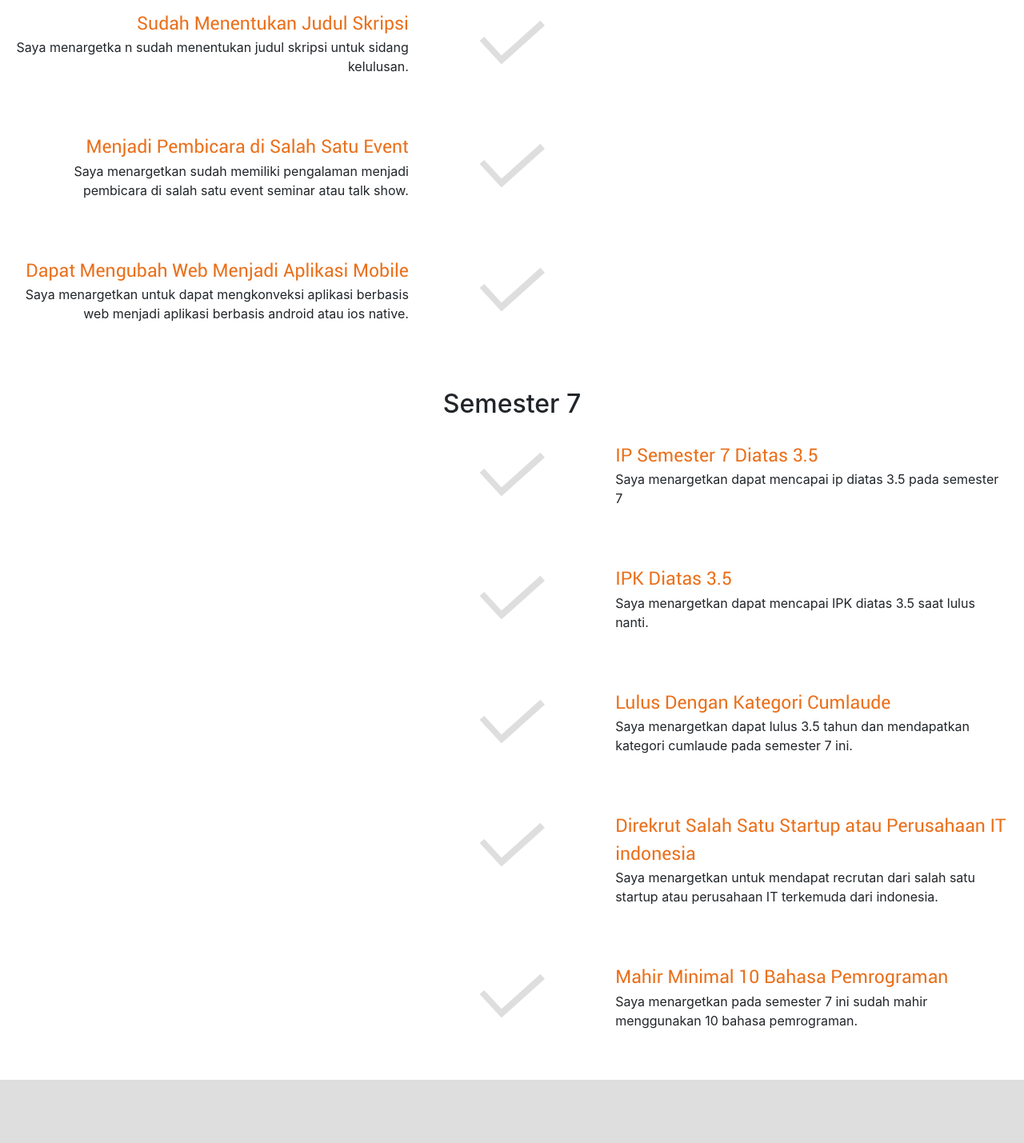
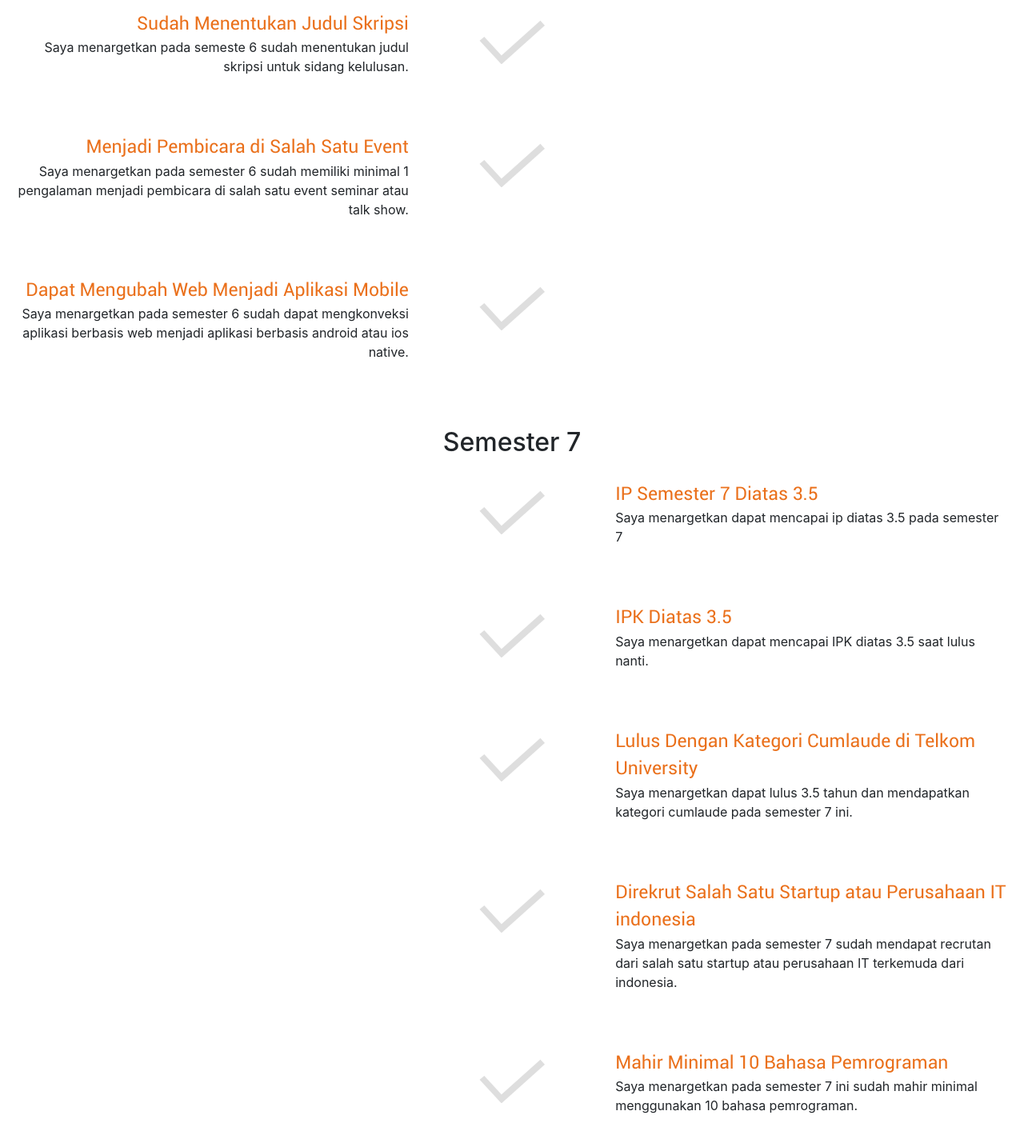
Before and after one commit to erzagoalsetting/erzagoalsetting.github.io, a plain HTML site: page 2020.html in a window 1280 px wide. Shown: the part 455-1884 px from the top of the page at 80% size. Drawn offline with Linux system fonts and the light colour scheme; a web font is replaced by a local one.

Commit message:
Update 2020.html

```diff
--- a/2020.html
+++ b/2020.html
@@ -66,7 +66,7 @@
 		    					Sudah Menentukan Judul Skripsi
 		    				</li>
 		    				<p>
-		    					Saya menargetka		n sudah menentukan judul skripsi untuk sidang kelulusan.
+		    					Saya menargetkan pada semeste 6 sudah menentukan judul skripsi untuk sidang kelulusan.
 		    				</p>
 		    			</ul>
 	    			</div>
@@ -86,7 +86,7 @@
 		    					Menjadi Pembicara di Salah Satu Event
 		    				</li>
 		    				<p>
-		    					Saya menargetkan sudah memiliki pengalaman menjadi pembicara di salah satu event seminar atau talk show.
+		    					Saya menargetkan pada semester 6 sudah memiliki minimal 1 pengalaman menjadi pembicara di salah satu event seminar atau talk show.
 		    				</p>
 		    			</ul>
 	    			</div>
@@ -106,7 +106,7 @@
 		    					Dapat Mengubah Web Menjadi Aplikasi Mobile
 		    				</li>
 		    				<p>
-		    					Saya menargetkan untuk dapat mengkonveksi aplikasi berbasis web menjadi aplikasi berbasis android atau ios native.
+		    					Saya menargetkan pada semester 6 sudah dapat mengkonveksi aplikasi berbasis web menjadi aplikasi berbasis android atau ios native.
 		    				</p>
 		    			</ul>
 	    			</div>
@@ -173,7 +173,7 @@
 	   		 		<div class="experience-container-left">
 		    			<ul class="experience-ul-left">
 		    				<li>
-		    					Lulus Dengan Kategori Cumlaude
+		    					Lulus Dengan Kategori Cumlaude di Telkom University
 		    				</li>
 		    				<p>
 		    					Saya menargetkan dapat lulus 3.5 tahun dan mendapatkan kategori cumlaude pada semester 7 ini.
@@ -196,7 +196,7 @@
 		    					Direkrut Salah Satu Startup atau Perusahaan IT indonesia
 		    				</li>
 		    				<p>
-		    					Saya menargetkan untuk mendapat recrutan dari salah satu startup atau perusahaan IT terkemuda dari indonesia.
+		    					Saya menargetkan pada semester 7 sudah mendapat recrutan dari salah satu startup atau perusahaan IT terkemuda dari indonesia.
 		    				</p>
 		    			</ul>
 	    			</div>
@@ -216,7 +216,7 @@
 		    					Mahir Minimal 10 Bahasa Pemrograman
 		    				</li>
 		    				<p>
-		    					Saya menargetkan pada semester 7 ini sudah mahir menggunakan 10 bahasa pemrograman.
+		    					Saya menargetkan pada semester 7 ini sudah mahir minimal menggunakan 10 bahasa pemrograman.
 		    				</p>
 		    			</ul>
 	    			</div>
```
